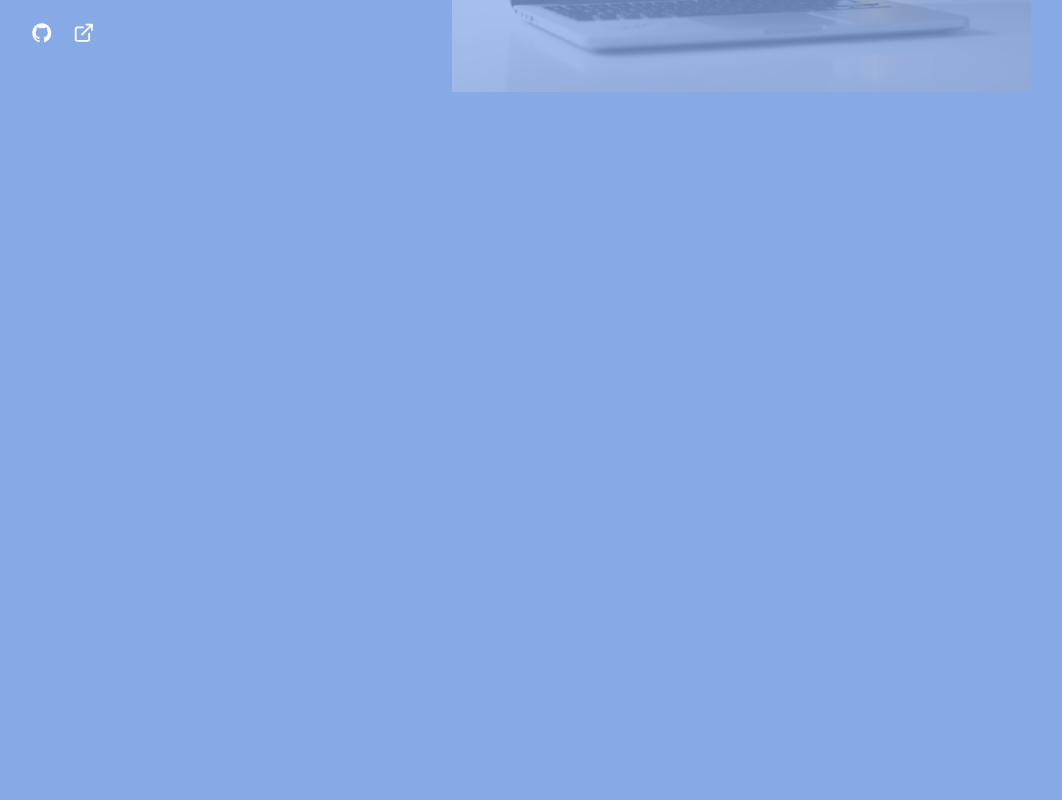
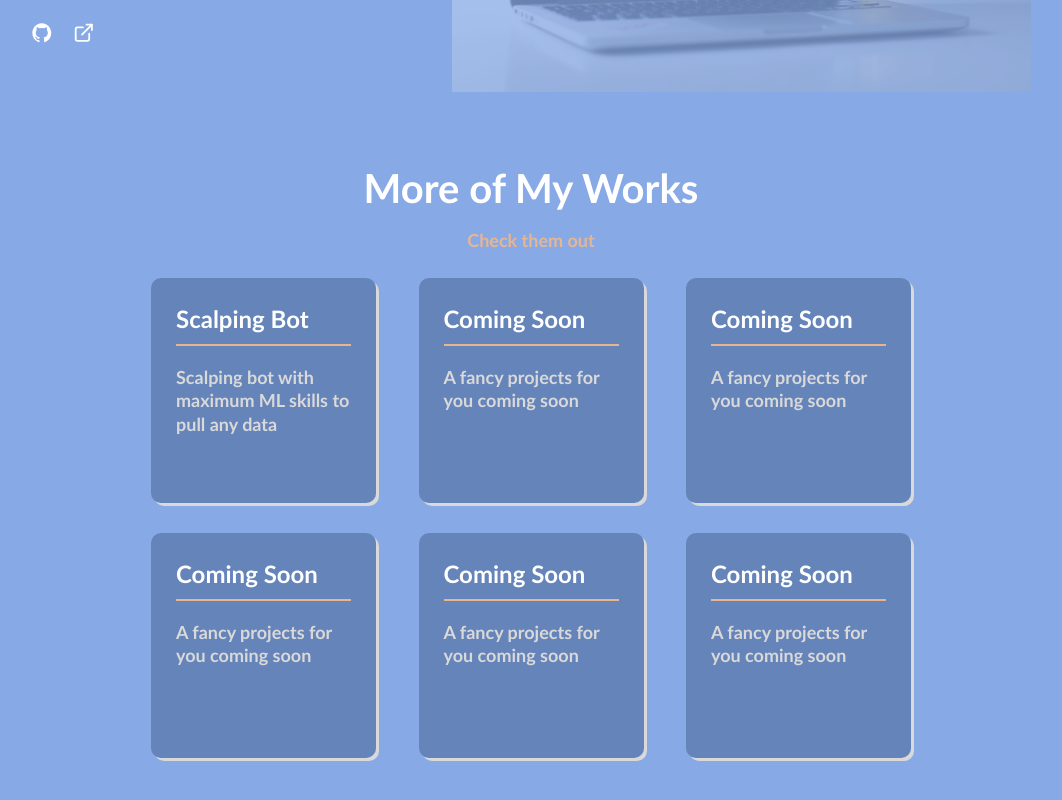
Before and after one commit to xelacast/personal-site, a React (Create React App) app: page / in a window 1280 px wide. Shown: the part 2533-3333 px from the top of the page, without its empty margins (109-1171 px from the left). Before the commit the page ends 2695 px from the top, so only its background shows below. Built offline with nearby package versions, Linux system fonts and the light colour scheme.

Commit message:
created more projects section

```diff
--- a/src/App.js
+++ b/src/App.js
@@ -1,5 +1,6 @@
 import AboutMe from './components/AboutMe';
 import Hero from './components/Hero';
+import MoreProjects from './components/MoreProjects';
 import Nav from './components/Nav';
 import Projects from './components/Projects';
 
@@ -13,6 +14,7 @@ function App() {
         <Hero />
         <AboutMe />
         <Projects />
+        <MoreProjects />
       </div>
     </div>
   );
--- /dev/null
+++ b/src/assets/content/moreProjects.js
@@ -0,0 +1,32 @@
+export const moreProjects = [
+  {
+    title: "Scalping Bot",
+    description: "Scalping bot with maximum ML skills to pull any data",
+    url: "https://www.google.com",
+  },
+  {
+    title: "Coming Soon",
+    description: "A fancy projects for you coming soon",
+    url: "",
+  },
+  {
+    title: "Coming Soon",
+    description: "A fancy projects for you coming soon",
+    url: "",
+  },
+  {
+    title: "Coming Soon",
+    description: "A fancy projects for you coming soon",
+    url: "",
+  },
+  {
+    title: "Coming Soon",
+    description: "A fancy projects for you coming soon",
+    url: "",
+  },
+  {
+    title: "Coming Soon",
+    description: "A fancy projects for you coming soon",
+    url: "",
+  }
+]
--- /dev/null
+++ b/src/components/MoreProjects.js
@@ -0,0 +1,40 @@
+import styles from "../styles/MoreProjects.module.css";
+import { moreProjects } from "../assets/content/moreProjects";
+
+const MoreProjects = () => {
+  return (
+    <section id={styles.moreProjects}>
+      <div>
+        <div>
+          <h2 className={styles.heading}>More of My Works</h2>
+          <span className={styles.heading2}><a href="https://github.com/alexjohn7516?tab=repositories">
+              <p>
+                Check them out
+              </p>
+            </a></span>
+        </div>
+        <div className={styles.projectBk}>
+          <ul className={styles.container}>
+            {moreProjects.map((project) => {
+              return (
+                <li className={styles.projectBody}>
+                  <a
+                    href={project.url}
+                    className={styles.projectLink}>
+                    <div className={styles.linkBody}>
+                      <h3>{project.title}</h3>
+                      <hr></hr>
+                      <p>{project.description}</p>
+                    </div>
+                  </a>
+                </li>
+              )
+            })}
+          </ul>
+        </div>
+      </div>
+    </section>
+  )
+}
+
+export default MoreProjects;
--- /dev/null
+++ b/src/styles/MoreProjects.module.css
@@ -0,0 +1,77 @@
+#moreProjects {
+  max-width: 900px;
+  margin: 0 auto;
+}
+
+.projectBody {
+  /* padding: 25px; */
+  /* display: inline-block; */
+  min-height: 225px;
+  width: 225px;
+  background-color: var(--background-col-dark);
+  border-radius: 10px;
+  margin-bottom: 30px;
+  box-shadow: 3px 3px 0 var(--font-col);
+}
+
+.projectBk {
+  padding: 25px;
+}
+
+.container {
+  display: flex;
+  flex-direction: column;
+  align-items: center;
+  justify-content: center;
+}
+
+hr {
+  border: 1px solid var(--secondary-col);
+}
+
+.linkBody > h3 {
+  margin-bottom: 10px;
+}
+.linkBody > p {
+  margin-top: 20px;
+}
+
+.projectLink {
+  display: block;
+  padding: 25px;
+  min-height: 225px;
+}
+
+.heading {
+  text-align: center;
+  margin-bottom: 15px;
+}
+
+.heading2 {
+  text-align: center;
+  display: block;
+}
+
+.heading2 p {
+  color: var(--secondary-col);
+}
+
+@media screen and (min-width: 768px) {
+  .container {
+    flex-direction: row !important;
+    gap: 5%;
+    flex-wrap: wrap;
+  }
+
+  .projectBody {
+    flex-basis: 225px;
+    transition: 0.2s ease;
+  }
+
+  .projectBody:hover {
+    transform: rotate(7deg);
+    box-shadow: 5px 5px 0 var(--secondary-col);
+  }
+
+
+}
```
